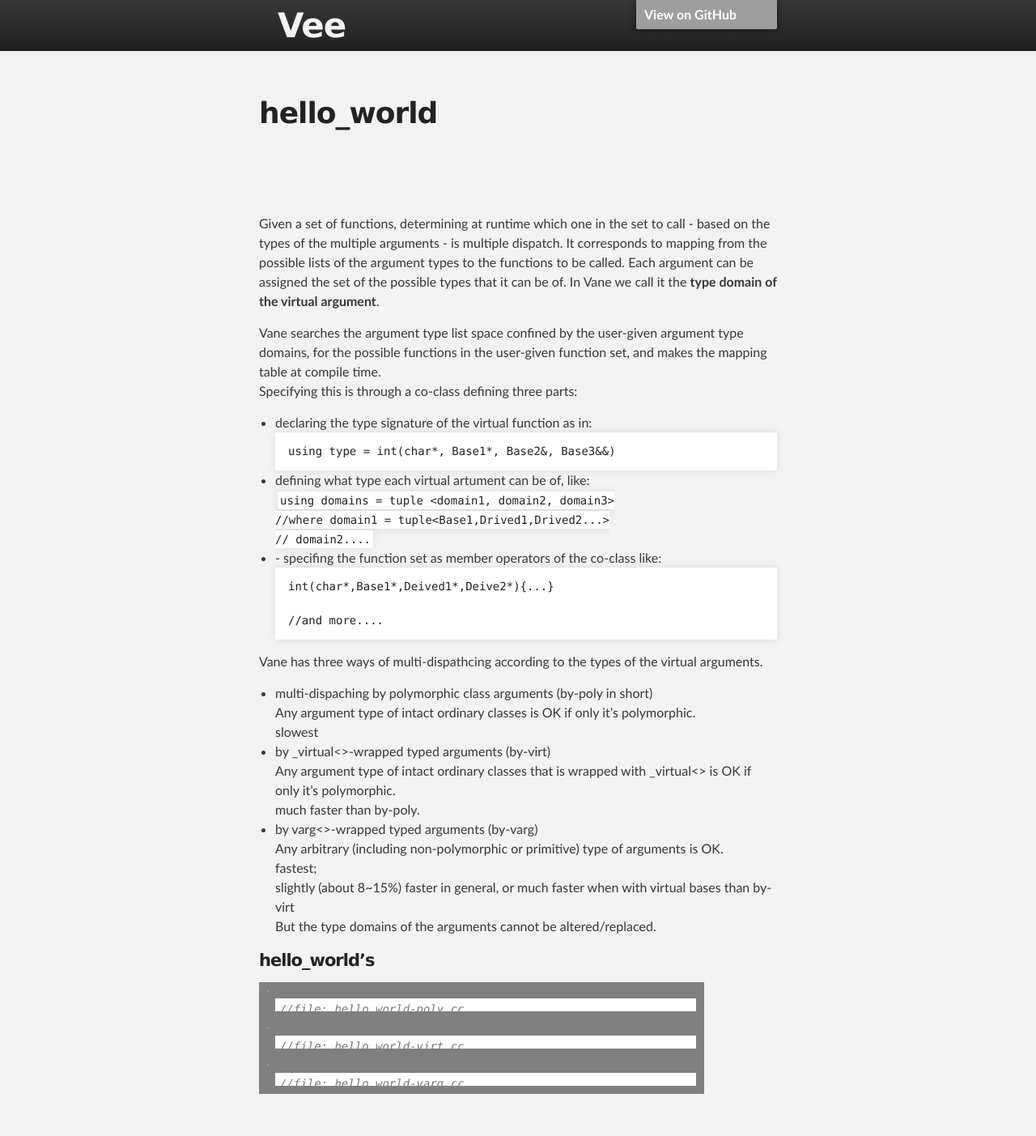
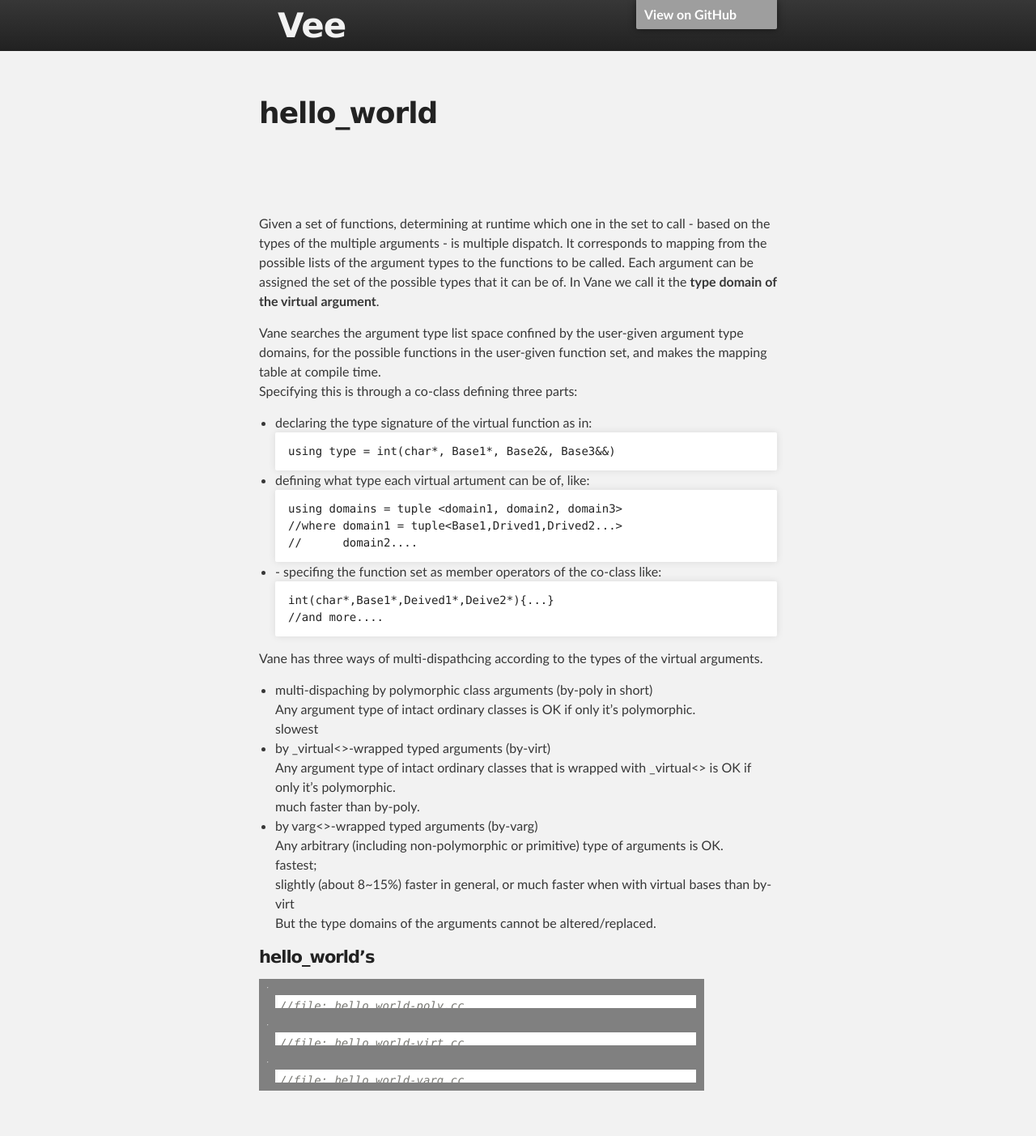
Before and after one commit to tmp2tmp/eee, a Jekyll site: the page built from docs/hello_world.md, in a window 1280 px wide. Shown: the whole page at 81% size. Built offline with Jekyll 4.4.1, drawn with Linux system fonts in a browser that asks for light colours; our own code applies the rules of GitHub Pages for plain Markdown files; the repository's description, which GitHub fills in, is left out; grey boxes are pictures that could not be loaded.

```diff
--- a/docs/hello_world.md
+++ b/docs/hello_world.md
@@ -18,13 +18,13 @@ Specifying this is through a co-class defining three parts:
    <pre><code>using type = int(char*, Base1*, Base2&, Base3&&)</code></pre>
 </li>
 <li>defining what type each virtual artument can be of, like:
-   <div><code>using domains = tuple <domain1, domain2, domain3>     <br>
-   //where domain1 = tuple<Base1,Drived1,Drived2...>     <br>
-   //      domain2....                                </code></div>
+<pre><code>using domains = tuple <domain1, domain2, domain3>
+//where domain1 = tuple<Base1,Drived1,Drived2...>
+//      domain2....                                </code></pre>
 </li>
 <li>
-- specifing the function set as member operators of the co-class like:   <br>
-<pre><code>int(char*,Base1*,Deived1*,Deive2*){...}    <br>
+- specifing the function set as member operators of the co-class like:
+<pre><code>int(char*,Base1*,Deived1*,Deive2*){...}
 //and more....                           </code></pre>
 </li>
 </ul>
```
